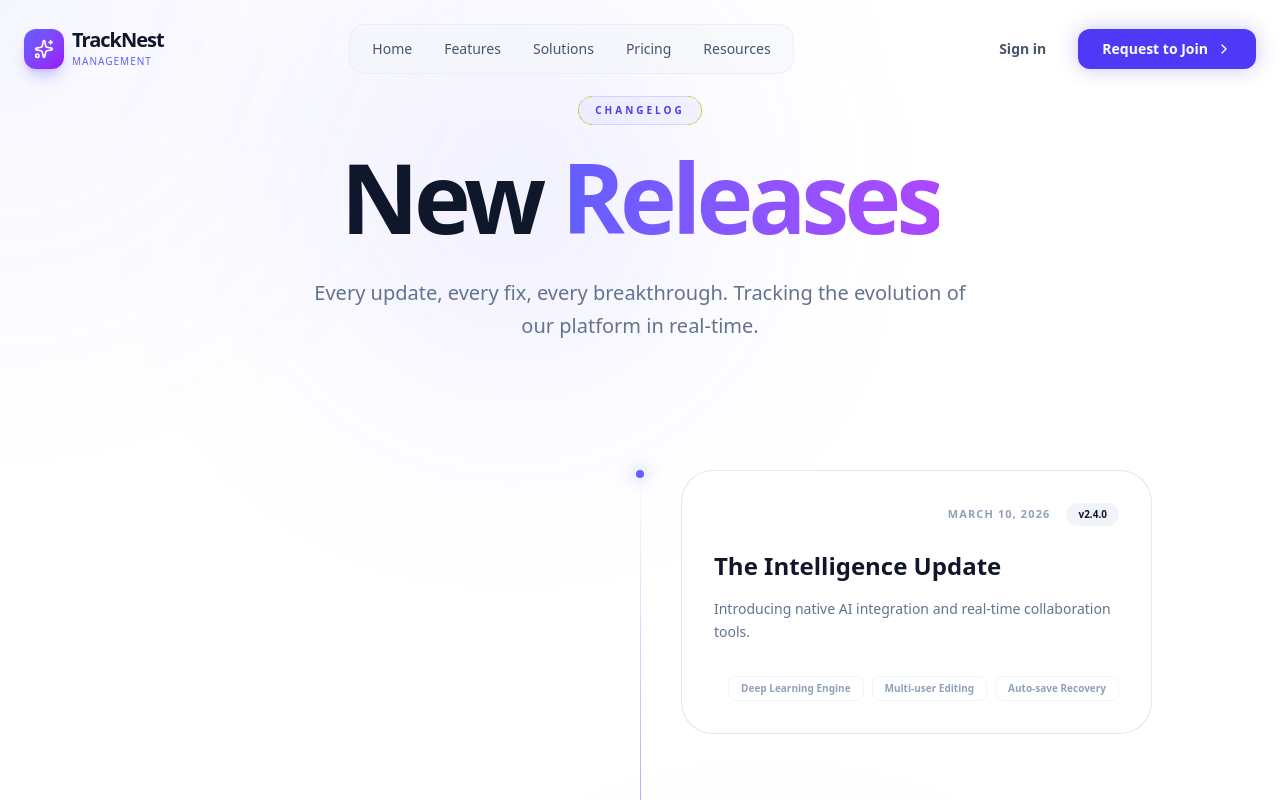
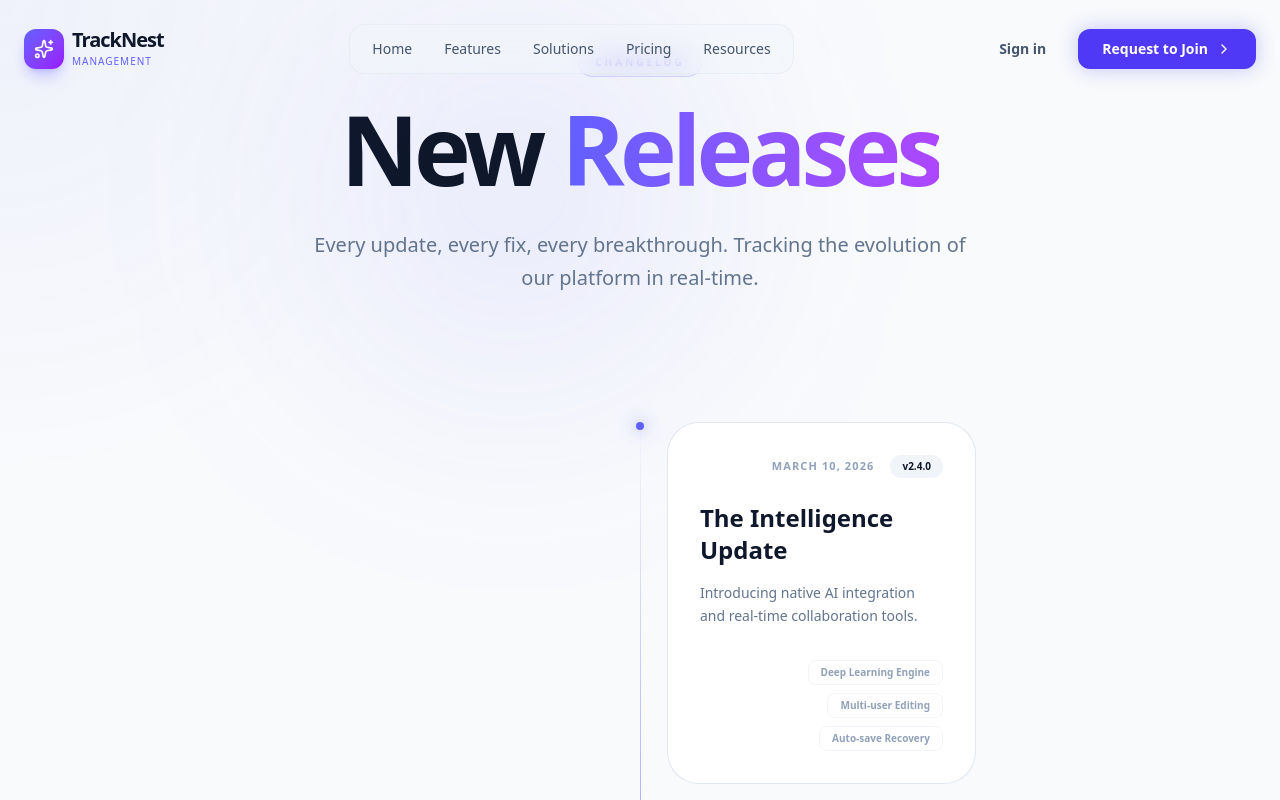
Before and after one commit to Alihaider592/TrackNest, a Next.js app: page /realses in a window 1280 px wide. Shown: the top 800 px of the page. Built offline with nearby package versions, Linux system fonts and the light colour scheme.

Commit message:
change the bg color

```diff
--- a/app/realses/page.tsx
+++ b/app/realses/page.tsx
@@ -25,7 +25,7 @@ const releases = [
 
 const ReleasesPage = () => {
   return (
-    <div className="min-h-screen bg-white dark:bg-[#030303] py-24 px-6 relative overflow-hidden">
+    <div className="min-h-screen bg-slate-50 dark:bg-[#020617] text-white flex flex-col p-6 md:p-12 overflow-hidden selection:bg-indigo-500/30">
       {/* Background Decorative Blobs to fill "Empty" space */}
       <div className="absolute top-0 left-1/4 w-96 h-96 bg-indigo-500/10 blur-[120px] rounded-full" />
       <div className="absolute bottom-0 right-1/4 w-96 h-96 bg-purple-500/10 blur-[120px] rounded-full" />
```
